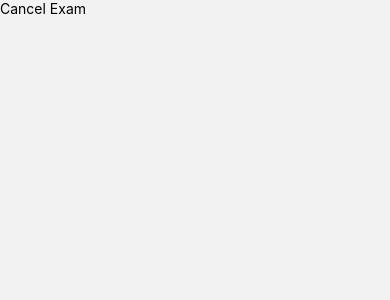
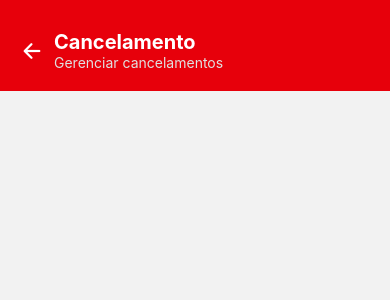
Before and after one commit to Leonardo-do-Playstation/Paulistinha_ClinicaMedica, a React Native app: screen /CancelExam in a window 390 px wide. Shown: the top 300 px of the page. Built offline with nearby package versions, Linux system fonts and the light colour scheme.

Commit message:
added: Reverse routes of cards from the home to the home component

```diff
--- a/src/components/TitleCard/TitleCardStyles.tsx
+++ b/src/components/TitleCard/TitleCardStyles.tsx
@@ -2,7 +2,7 @@ import { StyleSheet } from "react-native";
 
 export const styles = StyleSheet.create({
   container: {
-    paddingTop: 20,
+    paddingTop: 30,
     paddingHorizontal: 20,
     paddingBottom: 20,
   },
--- a/src/screens/HomeCardScreens/CancelExam/CancelExam.tsx
+++ b/src/screens/HomeCardScreens/CancelExam/CancelExam.tsx
@@ -1,9 +1,19 @@
-import { View, Text } from "react-native";
+import React from "react";
+import { TitleCard } from "../../../components/TitleCard/TitleCard";
+import { Button, View } from "react-native";
+import { useNavigation } from "@react-navigation/native";
 
 export default function CancelExam() {
+  const navigation = useNavigation();
+
   return (
     <View>
-      <Text>Cancel Exam</Text>
+      <TitleCard
+        title="Cancelamento"
+        subtitle={"Gerenciar cancelamentos"}
+        backgroundColor="#E7000B"
+        onBack={() => navigation.goBack()}
+      ></TitleCard>
     </View>
   );
 }
--- a/src/screens/HomeCardScreens/ConfirmExam/ConfirmExam.tsx
+++ b/src/screens/HomeCardScreens/ConfirmExam/ConfirmExam.tsx
@@ -4,8 +4,10 @@ import { FlatList, View } from "react-native";
 import { styles } from "./ConfirmExamStyles";
 import { ConfirmCard } from "../../../components/ConfirmCard/ConfirmCard";
 import { consultas } from "../../../data/consulta";
+import { useNavigation } from '@react-navigation/native';
 
 export default function ConfirmExam() {
+  const navigation = useNavigation();
   const hoje = new Date();
   const dataFormatada = hoje.toLocaleDateString("pt-BR");
 
@@ -15,7 +17,7 @@ export default function ConfirmExam() {
         title="Confirmação de Exame"
         subtitle={`Hoje, ${dataFormatada}`}
         backgroundColor="#4F39F6"
-        onBack={() => navigation.back()}
+        onBack={() => navigation.goBack()}
       ></TitleCard>
       <FlatList
         data={consultas}
--- a/src/screens/HomeCardScreens/FinishExam/FinishExam.tsx
+++ b/src/screens/HomeCardScreens/FinishExam/FinishExam.tsx
@@ -1,9 +1,19 @@
-import { View, Text } from "react-native";
+import React from "react";
+import { TitleCard } from "../../../components/TitleCard/TitleCard";
+import { Button, View } from "react-native";
+import { useNavigation } from "@react-navigation/native";
 
 export default function FinishExam() {
+  const navigation = useNavigation();
+
   return (
     <View>
-      <Text>Finish Exam</Text>
+      <TitleCard
+        title="Encerramento"
+        subtitle={"Consultas realizadas"}
+        backgroundColor="#F59E0B"
+        onBack={() => navigation.goBack()}
+      ></TitleCard>
     </View>
   );
 }
--- a/src/screens/HomeCardScreens/ManagerPatients/ManagerPatients.tsx
+++ b/src/screens/HomeCardScreens/ManagerPatients/ManagerPatients.tsx
@@ -1,9 +1,19 @@
-import { View, Text } from "react-native";
+import React from "react";
+import { TitleCard } from "../../../components/TitleCard/TitleCard";
+import { Button, View } from "react-native";
+import { useNavigation } from "@react-navigation/native";
 
 export default function ManagerPatients() {
+  const navigation = useNavigation();
+
   return (
     <View>
-      <Text>Manager Patients</Text>
+      <TitleCard
+        title="Clientes"
+        subtitle={"Gerenciar Pacientes"}
+        backgroundColor="#4F39F6"
+        onBack={() => navigation.goBack()}
+      ></TitleCard>
     </View>
   );
 }
--- a/src/screens/HomeCardScreens/MarkExam/MarkExam.tsx
+++ b/src/screens/HomeCardScreens/MarkExam/MarkExam.tsx
@@ -1,9 +1,19 @@
-import { View, Text } from "react-native";
+import React from "react";
+import { TitleCard } from "../../../components/TitleCard/TitleCard";
+import { Button, View } from "react-native";
+import { useNavigation } from "@react-navigation/native";
 
 export default function MarkExam() {
+  const navigation = useNavigation();
+
   return (
     <View>
-      <Text>Mark Exam</Text>
+      <TitleCard
+        title="Marcar consulta"
+        subtitle={""}
+        backgroundColor="#00A63E"
+        onBack={() => navigation.goBack()}
+      ></TitleCard>
     </View>
   );
 }
--- a/src/screens/HomeCardScreens/RealizeExam/RealizeExam.tsx
+++ b/src/screens/HomeCardScreens/RealizeExam/RealizeExam.tsx
@@ -1,9 +1,19 @@
-import { View, Text } from "react-native";
+import React from "react";
+import { TitleCard } from "../../../components/TitleCard/TitleCard";
+import { Button, View } from "react-native";
+import { useNavigation } from "@react-navigation/native";
 
 export default function RealizeExam() {
+  const navigation = useNavigation();
+
   return (
     <View>
-      <Text>Realize Exam</Text>
+      <TitleCard
+        title="Realizar Consulta"
+        subtitle={"Pacientes confirmados"}
+        backgroundColor="#009689"
+        onBack={() => navigation.goBack()}
+      ></TitleCard>
     </View>
   );
 }
```
